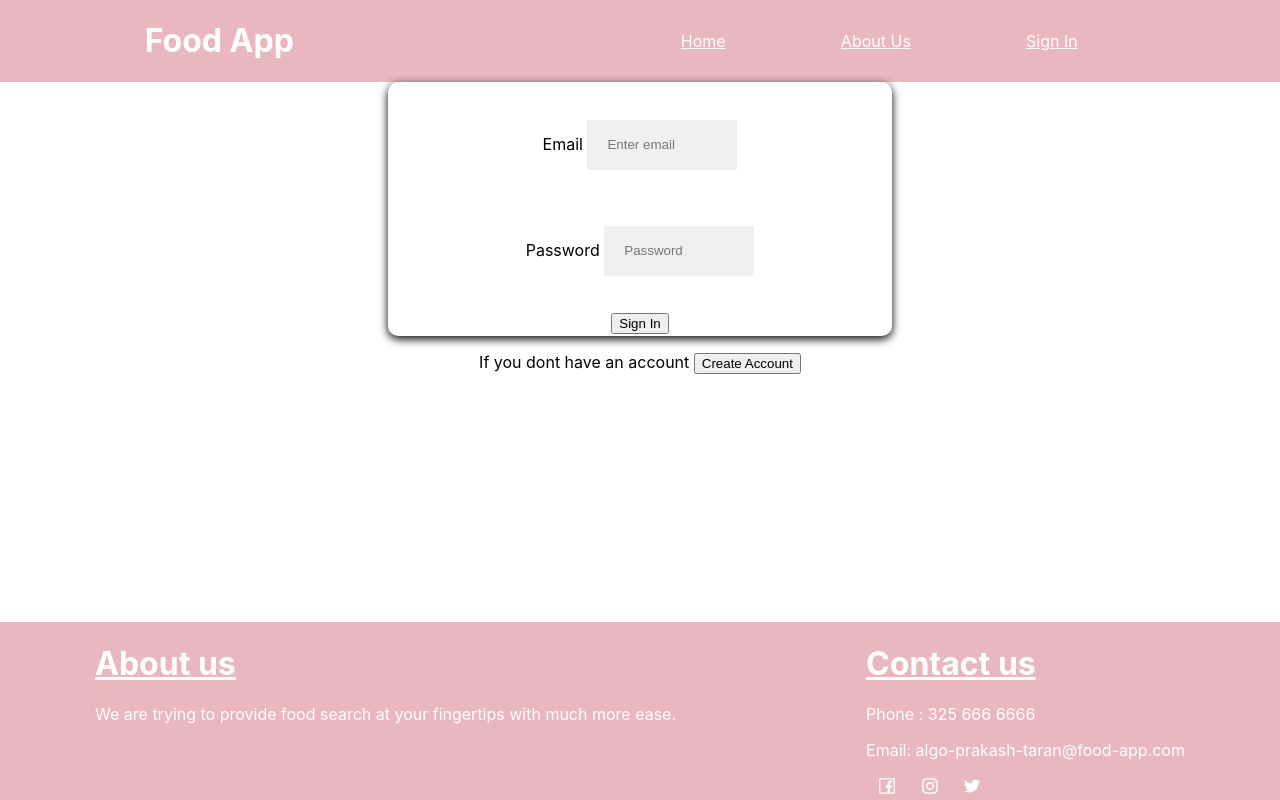
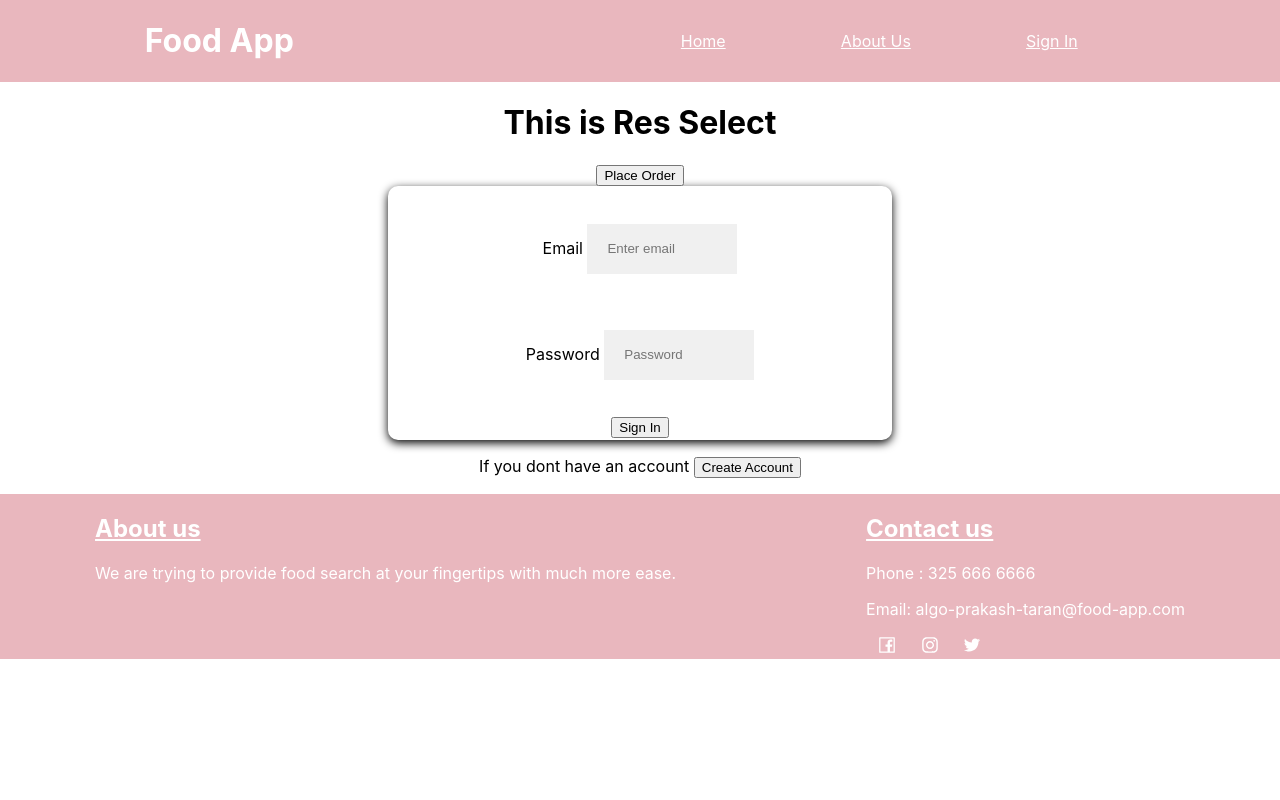
Before and after one commit to Tarannu/NearbyResturantApp, a React (Create React App) app: page /SignIn in a window 1280 px wide. Built offline with nearby package versions, Linux system fonts and the light colour scheme.

Commit message:
added route to restaurant details page

```diff
--- a/src/App.css
+++ b/src/App.css
@@ -1,7 +1,9 @@
 .App {
   text-align: center;
 }
-
+body{
+  min-height: 100vh;
+}
 .nav{
   display:flex;
   justify-content: space-around;
@@ -70,7 +72,7 @@ ol li:nth-child()
   background: rgba(197, 154, 158, 0.1)
 
 }
-ol li:hover{
+ol li:nth-child(1):hover{
   transform: scale(1.06);
   background: rgb(233, 183, 190);
 }
@@ -102,10 +104,10 @@ ol li:hover{
   color: red;
 }
 /* footer styling */
-.footer{
-  min-height: 10vh;
+footer{
   display: flex;
-  position: fixed;
+  position: relative;
+  bottom: 0;
   left: 0;
   bottom: 0;
   width: 100%;
@@ -113,6 +115,7 @@ ol li:hover{
   background:  rgb(233, 183, 190);
   justify-content: space-around;
 }
+
 .social{
   width:40%;
   display:flex;
--- a/src/App.js
+++ b/src/App.js
@@ -6,6 +6,7 @@ import Nav from './Route/Navbar';
 import About from './Route/About';
 import SignIn from './Route/SignUp';
 import Footer from './Route/footer';
+import ResSelect from './Route/ResSelectPopOut';
 
 
 
@@ -14,7 +15,8 @@ function App() {
     <Router>
     <div className="App">
       <Nav/>
-      <Route path="/" exact component={Home}/>
+      <Route path="/" exact component={Search}/>
+      <Route path="/:id" component={ResSelect} />
       <Route path="/About" component={About}/>
       <Route path="/SignIn" component={SignIn}/>
       <Footer/>
@@ -23,7 +25,7 @@ function App() {
     </Router>
   );
 }
-const Home=()=>{
+const Search=()=>{
   return(
     <div>
     <ComponentHome/>
--- a/src/Components/ResultSection.js
+++ b/src/Components/ResultSection.js
@@ -1,16 +1,19 @@
 import React from "react";
+import {AiFillStar} from 'react-icons/ai';
+import {Link} from 'react-router-dom';
 
 const ResultSection = ({ results }) => {
   return results ? (
     <div>
-
       <div>
       {results.map(item=>(
-          <ol className="resturaunt-list-parent">
-          <li className="resturaunt-name-list" key={item.restaurant.id}>Restaurant Name is {item.restaurant.name}</li>
-          <li className="resturaunt-name-list" key={item.restaurant.locality_verbose}>Location is : {item.restaurant.location.locality_verbose}</li>
+          <ol className="resturaunt-list-parent" >
+          <Link to={`/${item.restaurant.id}`} style={{textDecoration:'none'}}><li key={item.restaurant.id}>Restaurant Name is {item.restaurant.name}</li></Link>
+          <li key={item.restaurant.locality_verbose}>Location is : {item.restaurant.location.locality_verbose}</li>
+          <li> It has {item.restaurant.user_rating.aggregate_rating}{" "}<AiFillStar/> reviews </li>
           </ol>
       ))}
+      <button className="load-more">Load More</button>
       </div>
 
     </div>
--- a/src/Components/SearchandResult.js
+++ b/src/Components/SearchandResult.js
@@ -1,28 +1,30 @@
 import React, { useState, useEffect } from "react";
 import SearchBar from "./SearchBar";
 import ResultSection from "./ResultSection";
+import ResSelect from "../Route/ResSelectPopOut";
 import zomato from "../api/zomato";
+import {BrowserRouter as Router,Route} from 'react-router-dom';
 
 const Home = () => {
-  const [food,setFood]=useState("");
+  const [food, setFood] = useState("");
   const [location, setLocation] = useState("");
   const [results, setResults] = useState([]);
-  const [sort,setSort]=useState('');
+  const [sort, setSort] = useState("");
 
   const handleLocationChange = (e) => {
     setLocation(e.target.value);
+  };
+  const handleFoodChange = (e) => {
+    setFood(e.target.value);
+  };
+  const handleSortChange = (e) => {
+    setSort(e.target.value);
+  };
 
-  };
-  const handleFoodChange=(e)=>{
-    setFood(e.target.value);
-  }
-  const handleSortChange=(e)=>{
-    setSort(e.target.value);
-  }
-
-  const searchFunc = async (loc,fd,sort) => {
-    console.log("inside search")
+  const searchFunc = async (loc, fd, sort) => {
+    console.log("inside search");
     try {
+      //location key is extracted from this api
       const city_response = await zomato.get(`/locations?query=${loc}`);
       const city_id = JSON.stringify(
         city_response.data.location_suggestions[0].entity_id
@@ -30,33 +32,35 @@ const Home = () => {
 
       //sort logic will be here
 
+      //this api get the food type
       const food_response = await zomato.get(
-        `/search?entity_id=${city_id}&entity_type=city&q=${fd}`);
+        `/search?entity_id=${city_id}&entity_type=city&q=${fd}&sort=rating&order=desc`
+      );
 
       const items = food_response.data.restaurants;
-      console.log("ITEM IS :  ",items);
+      console.log("ITEM IS :  ", items);
       if (items.length) {
         setResults(items);
-
       }
-
     } catch (err) {
       console.log(err);
     }
     //
   };
 
-  // useEffect(() => {
-  //   searchFunc(location,food);
+  useEffect(() => {
+    searchFunc(location,food);
 
-  // }, [location,food]);
-
+  }, [location,food]);
 
   const handleSubmit = (e) => {
+    console.log("It will take max 15 minutes to load otherwise please refresh")
     e.preventDefault();
-    searchFunc(location,food);
+    searchFunc(location, food);
+  };
+  const handleClick=(e)=>{
 
-  };
+  }
 
   return (
     <div style={{ padding: 50 }}>
@@ -67,12 +71,16 @@ const Home = () => {
         onTermSubmit={handleSubmit}
       />
       <div>
-      <select  className="selection-button" name='sort' >
-      <option value="" disabled selected>Sort by</option>
-      <option value="by review">Sort by Review</option>
-      </select>
+        <select className="selection-button" name="sort">
+          <option value="" disabled selected>
+            Sort by
+          </option>
+          <option value="by review">Sort by Review</option>
+        </select>
       </div>
+
       <ResultSection results={results} />
+
     </div>
   );
 };
--- a/src/Components/ResaurantSelect.js
+++ b/src/Route/Cart.js
@@ -1,6 +1,6 @@
 import React from 'react'
 
-const RestaurantSelect = () => {
+const Cart = () => {
     return (
         <div>
 
@@ -8,4 +8,4 @@ const RestaurantSelect = () => {
     )
 }
 
-export default RestaurantSelect;
+export default Cart
--- /dev/null
+++ b/src/Route/ResSelectPopOut.js
@@ -0,0 +1,34 @@
+import React,{useState} from "react";
+import zomato from "../api/zomato"
+
+const ResSelectPopOut = () => {
+const [results,setResults] =useState('')
+ const detailsFunc=async()=> {
+
+  try {
+    //location key is extracted from this api
+    const res =  await zomato.get(`/restaurant?res_id=16933935`);
+    const details = res.data;
+    console.log("Detail IS :  ", details);
+    if (details) {
+      setResults(details);
+    }
+  } catch (err) {
+    console.log(err);
+  }
+
+};
+
+
+  return (
+    <div>
+      <h1>This is Res Select</h1>
+      <div>
+      <button onClick={detailsFunc}>Place Order</button>
+      </div>
+    </div>
+
+  );
+};
+
+export default ResSelectPopOut;
--- a/src/Route/footer.js
+++ b/src/Route/footer.js
@@ -7,9 +7,9 @@ import {
 
 const footer = () => {
   return (
-    <div className="footer">
+    <footer className="footer">
       <div>
-        <h1 style={{textAlign:'justify',textDecoration: 'underline'}}>About us</h1>
+        <h2 style={{textAlign:'justify',textDecoration: 'underline'}}>About us</h2>
         <p style={{textAllign:'justify'}}>
           {" "}
           We are trying to provide food search at your fingertips with much more
@@ -17,7 +17,7 @@ const footer = () => {
         </p>
       </div>
       <div style={{textAlign:"justify"}}>
-        <h1 style={{textDecoration: 'underline'}}>Contact us</h1>
+        <h2 style={{textDecoration: 'underline'}}>Contact us</h2>
         <p> Phone : 325 666 6666</p>
         <p>Email: algo-prakash-taran@food-app.com</p>
 
@@ -27,7 +27,7 @@ const footer = () => {
       <li><AiOutlineTwitter style={{ fontSize: 20, alignItems: "center" }}/></li>
       </fl>
       </div>
-    </div>
+    </footer>
   );
 };
 
```
Also changed, not shown: 1 other file (tests, documents, lock files or other folders).
